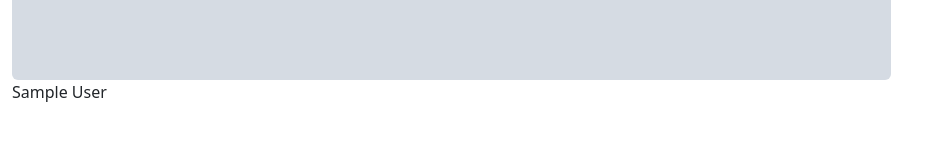
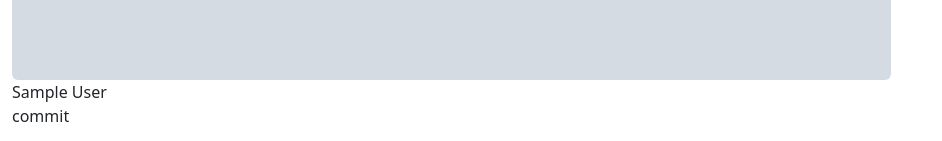
Before and after one commit to randomniht/django_testsite, a Flask app: template newsite/templates/randmed.html in a window 1280 px wide. Shown: the part 659-800 px from the top of the page, without its empty margins (0-942 px from the left). Run offline with Flask 3, Linux system fonts and the light colour scheme; the template is opened without the code that fills it: most values are stand-ins (such as "Sample title", 1, 10 or a date in 2020); grey boxes marked "Sample" are stand-in pictures.

Commit message:
author add

```diff
--- a/newsite/templates/randmed.html
+++ b/newsite/templates/randmed.html
@@ -8,6 +8,8 @@
 
 <img src="{{ el.image.url }}" class="list-group" style="width: 70%;">
     <div>{{el.author}}</div>
+    <div>commit</div>
+
 {% endfor %}
 </div>
 
```
